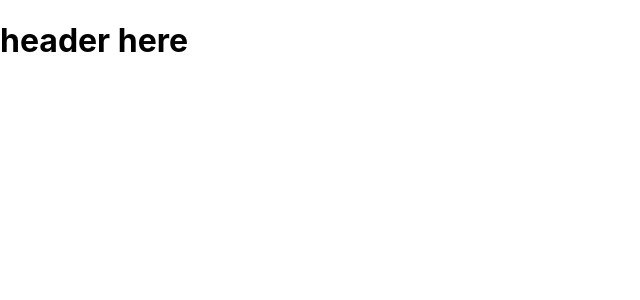
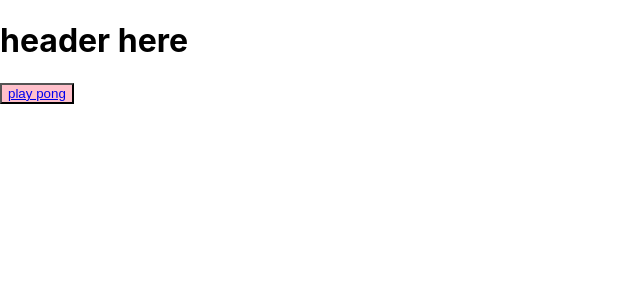
Before and after one commit to bellaroyle/mini-games, a React (Create React App) app: page / in a window 1280 px wide. Shown: the top 300 px of the page, without its empty margins (0-640 px from the left). Built offline with nearby package versions, Linux system fonts and the light colour scheme.

Commit message:
adds buttons and router to app

```diff
--- a/src/App.js
+++ b/src/App.js
@@ -1,12 +1,19 @@
 import './App.css';
 import React from 'react';
+import { Router } from '@reach/router';
 
 import Header from './components/Header';
+import Buttons from './components/Buttons';
+import Pong from './components/Pong';
 
 function App() {
   return (
     <div>
       <Header />
+      <Buttons />
+      <Router>
+        <Pong path="/pong" />
+      </Router>
     </div>
   );
 }
```
